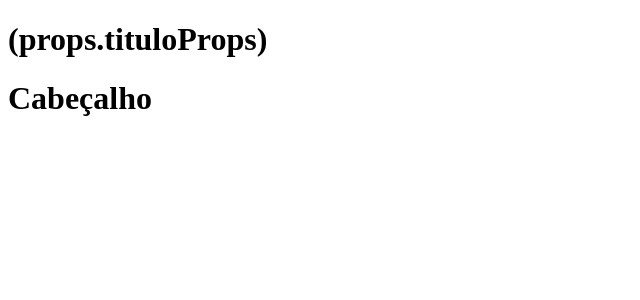
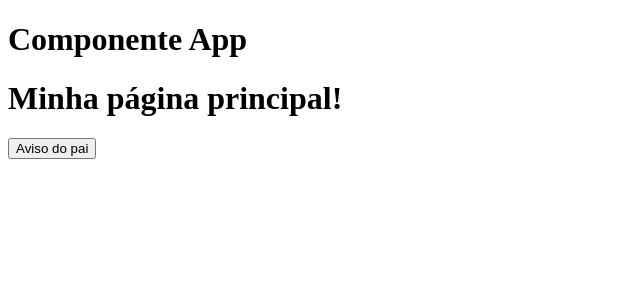
Before and after one commit to FelipeSants08/aula-05-2sem, a React (Vite) app in the folder aula05/: page / in a window 1280 px wide. Shown: the top 300 px of the page, without its empty margins (0-640 px from the left). Built offline with nearby package versions, Linux system fonts and the light colour scheme.

Commit message:
Passando função como props

```diff
--- a/aula05/src/App.tsx
+++ b/aula05/src/App.tsx
@@ -2,10 +2,13 @@ import Cabecalho from "./Cabecalho/Cabecalho";
 export default function App (){
 
   const titulo: string = "Minha página principal!";
+  const aviso = ()=> alert (titulo);
+
+
   return (
     <div>
-      <h1>(props.tituloProps)</h1>
-      <Cabecalho tituloProps={titulo}/>
+      <h1>Componente App</h1>
+      <Cabecalho tituloProps={titulo} avisoProps= {aviso}/>
     </div>
   );
 }
--- a/aula05/src/Cabecalho/Cabecalho.tsx
+++ b/aula05/src/Cabecalho/Cabecalho.tsx
@@ -1,10 +1,13 @@
-export default function Cabecalho (props:{tituloProps:string}){
+export default function Cabecalho (props:{tituloProps:string, avisoProps: Function}){
 
     document.title = props.tituloProps;
 
     return (
       <header>
-        <h1> Cabeçalho </h1>
+        <h1>{props.tituloProps} </h1>
+        <div>
+            <button onClick={()=> props.avisoProps()}> Aviso do pai</button>
+        </div>
       </header>
     );
   }
```
